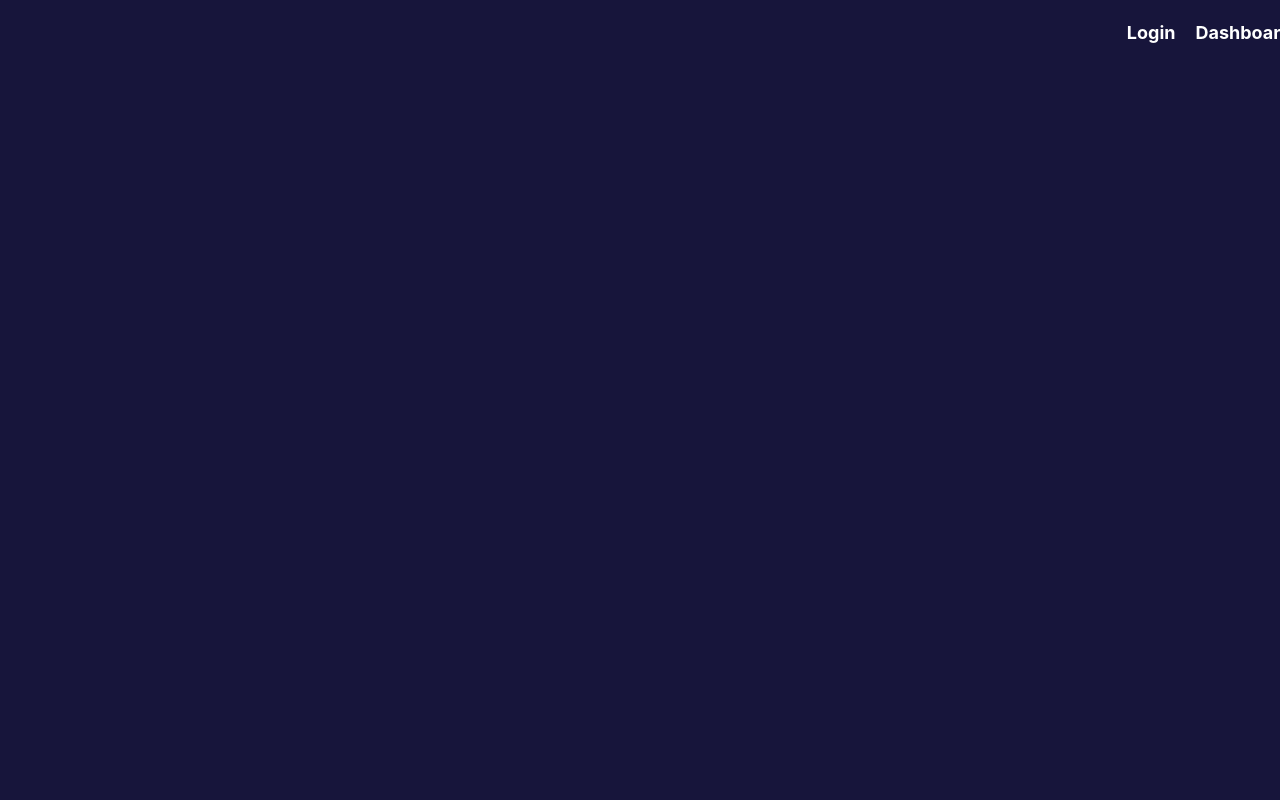
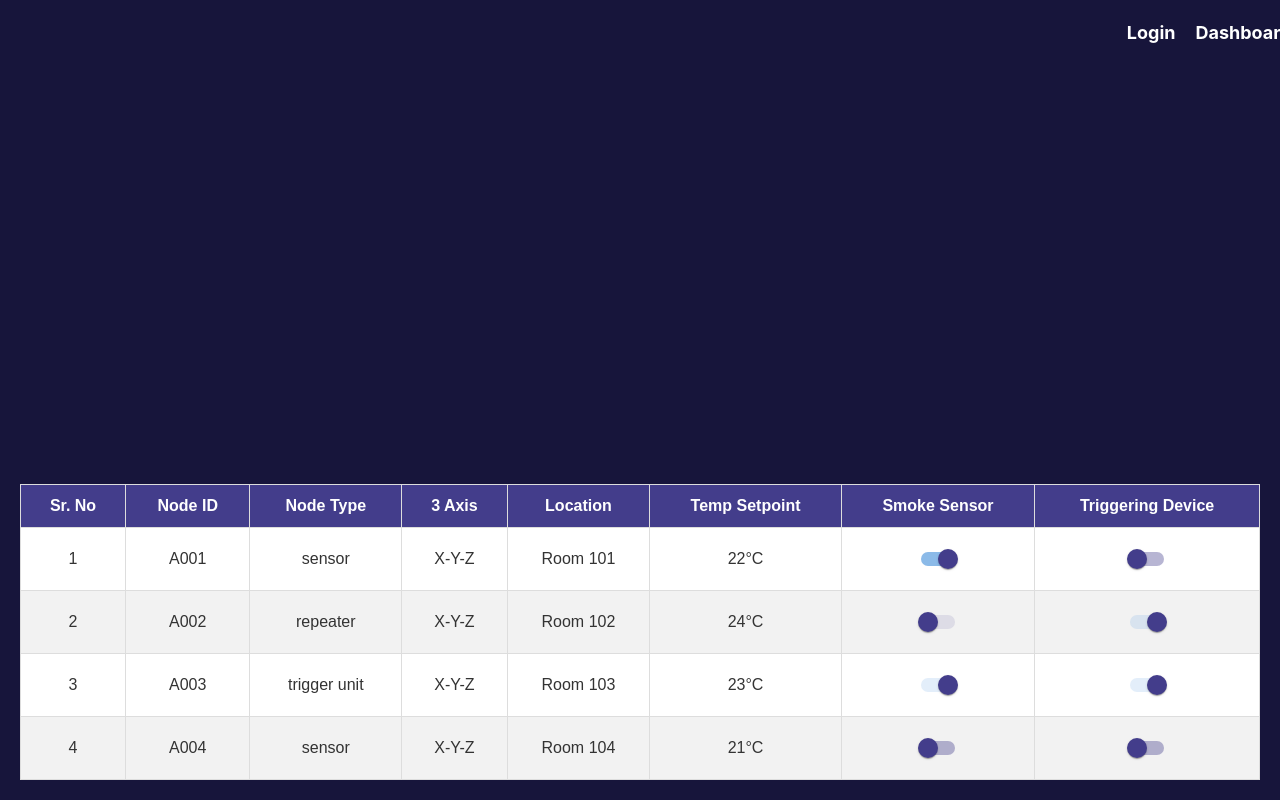
Before and after one commit to cee-diksha/fire_detection, a React (Create React App) app: page /settings in a window 1280 px wide. Built offline with nearby package versions, Linux system fonts and the light colour scheme.

Commit message:
settings table created

```diff
--- a/package.json
+++ b/package.json
@@ -3,6 +3,9 @@
   "version": "0.1.0",
   "private": true,
   "dependencies": {
+    "@emotion/react": "^11.13.3",
+    "@emotion/styled": "^11.13.0",
+    "@mui/material": "^6.1.0",
     "@testing-library/jest-dom": "^5.17.0",
     "@testing-library/react": "^13.4.0",
     "@testing-library/user-event": "^13.5.0",
--- /dev/null
+++ b/src/components/SettingsTable.js
@@ -0,0 +1,83 @@
+import React, { useState } from 'react';
+import Switch from '@mui/material/Switch';
+import './comp-styles.css';
+
+const SettingsTable = () => {
+    const [data, setData] = useState([
+        { id: 1, nodeId: 'A001', nodeType: 'sensor', axis: 'X-Y-Z', location: 'Room 101', tempSetpoint: '22°C', smokeSensor: true, triggeringDevice: false },
+        { id: 2, nodeId: 'A002', nodeType: 'repeater', axis: 'X-Y-Z', location: 'Room 102', tempSetpoint: '24°C', smokeSensor: false, triggeringDevice: true },
+        { id: 3, nodeId: 'A003', nodeType: 'trigger unit', axis: 'X-Y-Z', location: 'Room 103', tempSetpoint: '23°C', smokeSensor: true, triggeringDevice: true },
+        { id: 4, nodeId: 'A004', nodeType: 'sensor', axis: 'X-Y-Z', location: 'Room 104', tempSetpoint: '21°C', smokeSensor: false, triggeringDevice: false },
+    ]);
+
+    const handleSwitchChange = (id, field) => {
+        setData((prevData) =>
+            prevData.map((item) =>
+                item.id === id ? { ...item, [field]: !item[field] } : item
+            )
+        );
+    };
+
+    return (
+        <div className='table-container'>
+            <table>
+                <thead>
+                    <tr>
+                        <th>Sr. No</th>
+                        <th>Node ID</th>
+                        <th>Node Type</th>
+                        <th>3 Axis</th>
+                        <th>Location</th>
+                        <th>Temp Setpoint</th>
+                        <th>Smoke Sensor</th>
+                        <th>Triggering Device</th>
+                    </tr>
+                </thead>
+                <tbody>
+                    {data.map((item, index) => (
+                        <tr key={item.id}>
+                            <td>{index + 1}</td>
+                            <td>{item.nodeId}</td>
+                            <td>{item.nodeType}</td>
+                            <td>{item.axis}</td>
+                            <td>{item.location}</td>
+                            <td>{item.tempSetpoint}</td>
+                            <td>
+                                <Switch
+                                    sx={{
+                                        '& .MuiSwitch-thumb': {
+                                          backgroundColor: "#433D8B",
+                                        },
+                                        '& .MuiSwitch-track': {
+                                          backgroundColor: "#433D8B",
+                                        },
+                                      }}
+                                    checked={item.smokeSensor}
+                                    onChange={() => handleSwitchChange(item.id, 'smokeSensor')}
+                                    disabled={item.nodeType === 'repeater' || item.nodeType === 'trigger unit'}
+                                />
+                            </td>
+                            <td>
+                                <Switch
+                                    sx={{
+                                        '& .MuiSwitch-thumb': {
+                                          backgroundColor: "#433D8B",
+                                        },
+                                        '& .MuiSwitch-track': {
+                                          backgroundColor: "#433D8B",
+                                        },
+                                      }}
+                                    checked={item.triggeringDevice}
+                                    onChange={() => handleSwitchChange(item.id, 'triggeringDevice')}
+                                    disabled={item.nodeType === 'repeater' || item.nodeType === 'trigger unit'}
+                                />
+                            </td>
+                        </tr>
+                    ))}
+                </tbody>
+            </table>
+        </div>
+    );
+};
+
+export default SettingsTable;
--- a/src/components/comp-styles.css
+++ b/src/components/comp-styles.css
@@ -143,3 +143,46 @@
 .comm-wrapper h3{
     text-align: center;
 }
+
+
+/* Table styling */
+.table-container {
+    width: 100%;
+    overflow-x: auto; /* Ensures the table is scrollable on small screens */
+    padding: 20px;
+    box-sizing: border-box;
+}
+
+table {
+    width: 100%;
+    border-collapse: collapse;
+    font-family: Arial, sans-serif;
+    background-color: #fff;
+    color: #333;
+}
+
+th, td {
+    padding: 12px 15px;
+    text-align: center;
+    border: 1px solid #ddd;
+}
+
+th {
+    background-color: #433D8B;
+    color: white;
+}
+
+tbody tr:nth-child(even) {
+    background-color: #f2f2f2;
+}
+
+tbody tr:hover {
+    background-color: #f1f1f1;
+}
+
+/* Responsive design */
+@media (max-width: 768px) {
+    th, td {
+        padding: 10px 8px;
+    }
+}
--- a/src/pages/Settings.js
+++ b/src/pages/Settings.js
@@ -2,6 +2,7 @@ import React, { useState } from 'react'
 import { Link } from 'react-router-dom'
 import user from "../assets/user.png"
 import "../styles.css"
+import SettingsTable from '../components/SettingsTable'
 
 const Settings = () => {
   const [isLogin, setIsLogin] = useState(false)
@@ -12,6 +13,7 @@ const Settings = () => {
         {isLogin ? <img src={user} alt="user-img" className='img'/> : <Link to="/login" className='link'><h6 className='login'>Login</h6></Link>}
         <Link to="/" className='link'><h6 className='dashboard'>Dashboard</h6></Link>
       </div>
+      <SettingsTable />
     </div>
   )
 }
```
Also changed, not shown: 1 other file (tests, documents, lock files or other folders).
